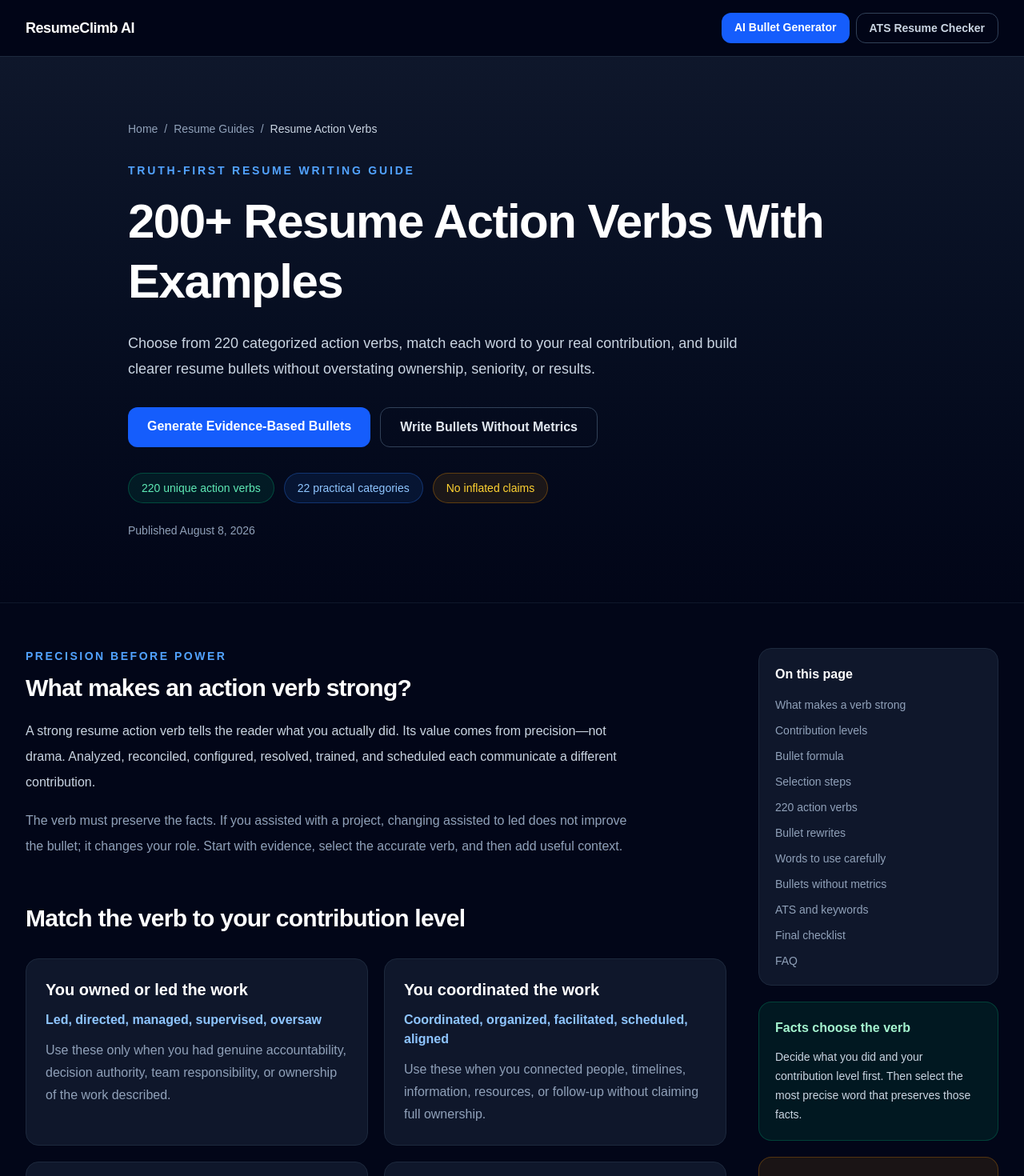
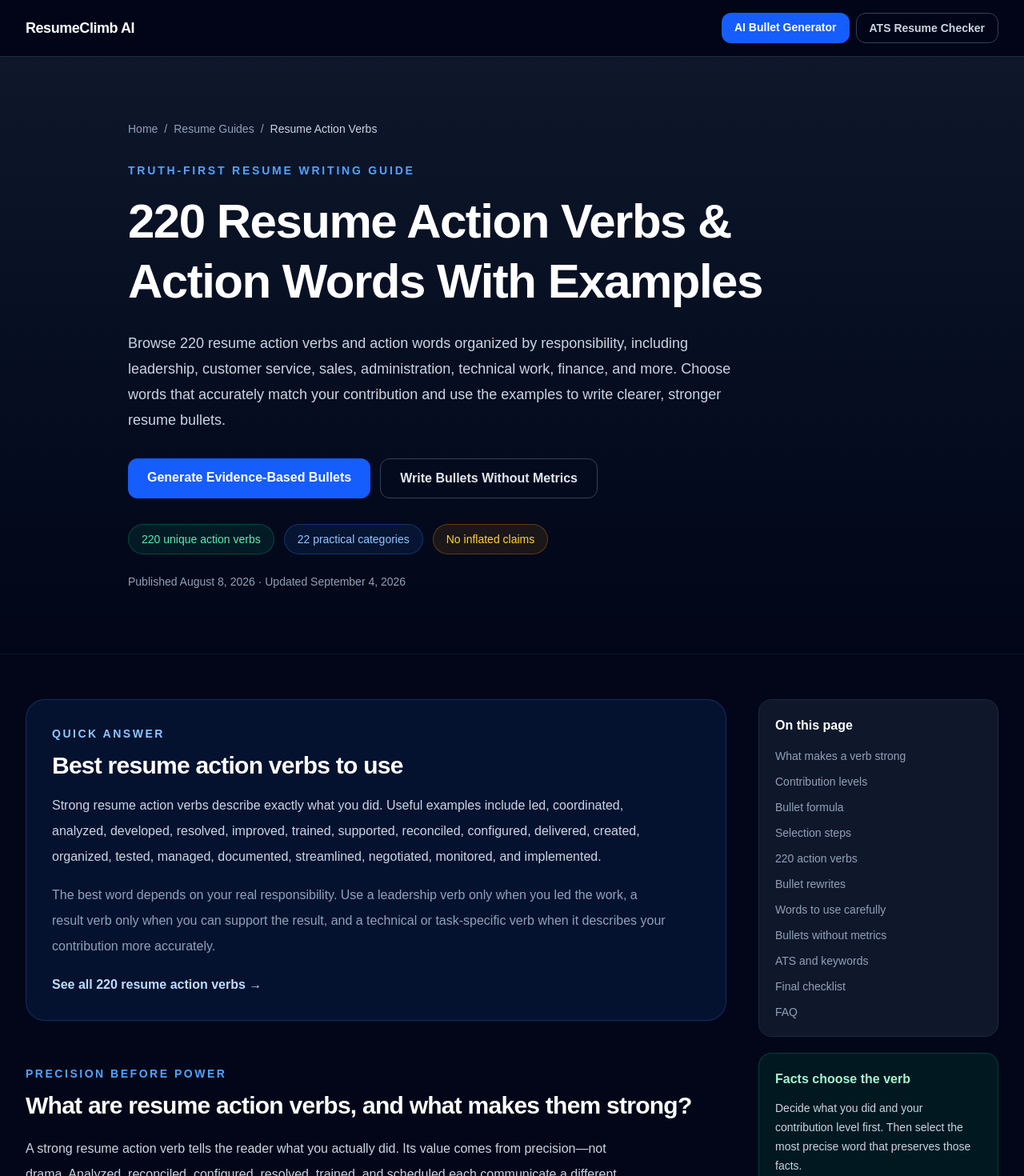
Before and after one commit to udaapps/resume-impact-ai, a Next.js app: page /guides/resume-action-verbs in a window 1280 px wide. Shown: the top 1470 px of the page at 80% size. Built offline with nearby package versions, Linux system fonts and the light colour scheme.

Commit message:
Improve resume action verbs SEO and internal links

```diff
--- a/app/guides/accountant-resume-bullets/page.tsx
+++ b/app/guides/accountant-resume-bullets/page.tsx
@@ -454,6 +454,18 @@ export default function AccountantResumeBulletsPage() {
                   </div>
                 </div>
               </div>
+
+              <p className="mt-5 max-w-3xl leading-8 text-slate-400">
+                Choose a precise verb that matches your actual accounting
+                responsibility. See our{" "}
+                <Link
+                  href="/guides/resume-action-verbs"
+                  className="font-semibold text-blue-300 hover:text-blue-200"
+                >
+                  resume action verbs and action words guide
+                </Link>{" "}
+                for 220 categorized options and truthful examples.
+              </p>
             </section>
 
             <section aria-labelledby="examples-heading">
--- a/app/guides/cashier-resume-bullets/page.tsx
+++ b/app/guides/cashier-resume-bullets/page.tsx
@@ -455,6 +455,18 @@ export default function CashierResumeBulletsPage() {
                   </div>
                 </div>
               </div>
+
+              <p className="mt-5 max-w-3xl leading-8 text-slate-400">
+                Choose a precise verb that matches your actual cashier
+                responsibility. See our{" "}
+                <Link
+                  href="/guides/resume-action-verbs"
+                  className="font-semibold text-blue-300 hover:text-blue-200"
+                >
+                  resume action verbs and action words guide
+                </Link>{" "}
+                for 220 categorized options and truthful examples.
+              </p>
             </section>
 
             <section aria-labelledby="examples-heading">
--- a/app/guides/receptionist-resume-bullets/page.tsx
+++ b/app/guides/receptionist-resume-bullets/page.tsx
@@ -455,6 +455,18 @@ export default function ReceptionistResumeBulletsPage() {
                   </div>
                 </div>
               </div>
+
+              <p className="mt-5 max-w-3xl leading-8 text-slate-400">
+                Choose a precise verb that matches your actual responsibility. See
+                our{" "}
+                <Link
+                  href="/guides/resume-action-verbs"
+                  className="font-semibold text-blue-300 hover:text-blue-200"
+                >
+                  resume action verbs and action words guide
+                </Link>{" "}
+                for 220 categorized options and truthful examples.
+              </p>
             </section>
 
             <section aria-labelledby="examples-heading">
--- a/app/guides/resume-action-verbs/page.tsx
+++ b/app/guides/resume-action-verbs/page.tsx
@@ -6,9 +6,9 @@ import HumanAtsReviewCta from "@/components/marketing/human-ats-review-cta";
 const SITE_URL = "https://www.resumeclimbai.com";
 const PAGE_PATH = "/guides/resume-action-verbs";
 const PAGE_URL = `${SITE_URL}${PAGE_PATH}`;
-const PAGE_TITLE = "200+ Resume Action Verbs With Examples";
+const PAGE_TITLE = "220 Resume Action Verbs & Action Words With Examples";
 const PAGE_DESCRIPTION =
-  "Choose precise resume action verbs from 220 categorized examples, match each verb to your real contribution, and write stronger evidence-based bullets.";
+  "Browse 220 resume action verbs and action words for leadership, customer service, sales, admin, technical, and more, with truthful bullet examples and ATS tips.";
 
 export const metadata: Metadata = {
   title: `${PAGE_TITLE} | ResumeClimb AI`,
@@ -34,7 +34,7 @@ export const metadata: Metadata = {
     type: "article",
     url: PAGE_URL,
     siteName: "ResumeClimb AI",
-    title: "200+ Resume Action Verbs With Truthful Bullet Examples",
+    title: "220 Resume Action Verbs & Action Words With Examples",
     description: PAGE_DESCRIPTION,
     images: [
       {
@@ -47,7 +47,7 @@ export const metadata: Metadata = {
   },
   twitter: {
     card: "summary_large_image",
-    title: "200+ Resume Action Verbs With Examples",
+    title: "220 Resume Action Verbs & Action Words With Examples",
     description: PAGE_DESCRIPTION,
     images: [`${SITE_URL}/opengraph-image.png`],
   },
@@ -788,10 +788,10 @@ export default function ResumeActionVerbsPage() {
   const articleSchema = {
     "@context": "https://schema.org",
     "@type": "Article",
-    headline: "200+ Resume Action Verbs With Examples",
+    headline: "220 Resume Action Verbs & Action Words With Examples",
     description: PAGE_DESCRIPTION,
     datePublished: "2026-08-08",
-    dateModified: "2026-08-08",
+    dateModified: "2026-09-04",
     inLanguage: "en-US",
     mainEntityOfPage: PAGE_URL,
     author: {
@@ -900,12 +900,14 @@ export default function ResumeActionVerbsPage() {
               Truth-First Resume Writing Guide
             </p>
             <h1 className="mt-4 max-w-4xl text-4xl font-bold leading-tight tracking-tight text-white sm:text-5xl lg:text-6xl">
-              200+ Resume Action Verbs With Examples
+              220 Resume Action Verbs & Action Words With Examples
             </h1>
             <p className="mt-6 max-w-3xl text-lg leading-8 text-slate-300">
-              Choose from 220 categorized action verbs, match each word to your
-              real contribution, and build clearer resume bullets without
-              overstating ownership, seniority, or results.
+              Browse 220 resume action verbs and action words organized by
+              responsibility, including leadership, customer service, sales,
+              administration, technical work, finance, and more. Choose words that
+              accurately match your contribution and use the examples to write
+              clearer, stronger resume bullets.
             </p>
 
             <div className="mt-8 flex flex-col gap-3 sm:flex-row">
@@ -937,12 +939,48 @@ export default function ResumeActionVerbsPage() {
 
             <p className="mt-6 text-sm text-slate-400">
               Published <time dateTime="2026-08-08">August 8, 2026</time>
+              {" · "}
+              Updated <time dateTime="2026-09-04">September 4, 2026</time>
             </p>
           </div>
         </header>
 
         <div className="mx-auto grid max-w-7xl gap-10 px-4 py-14 sm:px-6 lg:grid-cols-[minmax(0,1fr)_300px] lg:px-8">
           <div className="min-w-0 space-y-14">
+            <section
+              aria-labelledby="best-action-verbs-heading"
+              className="rounded-3xl border border-blue-500/25 bg-blue-500/10 p-6 sm:p-8"
+            >
+              <p className="text-sm font-semibold uppercase tracking-[0.18em] text-blue-300">
+                Quick answer
+              </p>
+              <h2
+                id="best-action-verbs-heading"
+                className="mt-3 text-3xl font-bold tracking-tight text-white"
+              >
+                Best resume action verbs to use
+              </h2>
+              <p className="mt-4 max-w-3xl leading-8 text-slate-300">
+                Strong resume action verbs describe exactly what you did. Useful
+                examples include led, coordinated, analyzed, developed, resolved,
+                improved, trained, supported, reconciled, configured, delivered,
+                created, organized, tested, managed, documented, streamlined,
+                negotiated, monitored, and implemented.
+              </p>
+              <p className="mt-4 max-w-3xl leading-8 text-slate-400">
+                The best word depends on your real responsibility. Use a leadership
+                verb only when you led the work, a result verb only when you can
+                support the result, and a technical or task-specific verb when it
+                describes your contribution more accurately.
+              </p>
+              <a
+                href="#verbs-heading"
+                className="mt-5 inline-flex font-semibold text-blue-200 hover:text-white"
+              >
+                See all 220 resume action verbs →
+              </a>
+            </section>
+
             <section aria-labelledby="definition-heading">
               <p className="text-sm font-semibold uppercase tracking-[0.18em] text-blue-400">
                 Precision before power
@@ -951,7 +989,7 @@ export default function ResumeActionVerbsPage() {
                 id="definition-heading"
                 className="mt-3 text-3xl font-bold tracking-tight"
               >
-                What makes an action verb strong?
+                What are resume action verbs, and what makes them strong?
               </h2>
               <p className="mt-5 max-w-3xl leading-8 text-slate-300">
                 A strong resume action verb tells the reader what you actually
```
